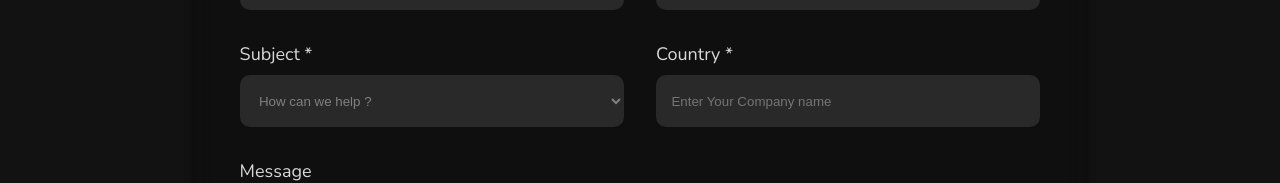
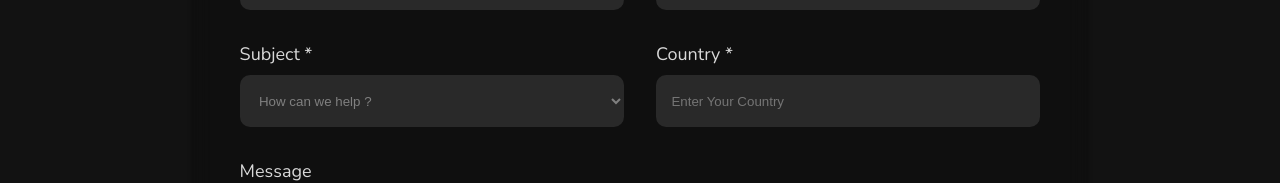
Before and after one commit to anamikagangadharan/tech, a React (Create React App) app: page / in a window 1280 px wide. Shown: the part 4433-4616 px from the top of the page. Built offline with nearby package versions, Linux system fonts and the light colour scheme.

Commit message:
added emailjs, toastify

```diff
--- a/package.json
+++ b/package.json
@@ -3,6 +3,7 @@
   "version": "0.1.0",
   "private": true,
   "dependencies": {
+    "@emailjs/browser": "^3.11.0",
     "@testing-library/jest-dom": "^5.17.0",
     "@testing-library/react": "^13.4.0",
     "@testing-library/user-event": "^13.5.0",
@@ -10,6 +11,7 @@
     "react-dom": "^18.2.0",
     "react-scripts": "5.0.1",
     "react-scroll": "^1.8.9",
+    "react-toastify": "^9.1.3",
     "swiper": "^10.1.0",
     "web-vitals": "^2.1.4"
   },
--- a/src/components/Contact/Contact.jsx
+++ b/src/components/Contact/Contact.jsx
@@ -1,7 +1,32 @@
-import React from 'react'
+import React,{useRef} from 'react'
 import css from "./Contact.module.css"
+import { ToastContainer, toast } from "react-toastify";
+import "react-toastify/dist/ReactToastify.css";
+import emailjs from "@emailjs/browser";
 
 const Contact = () => {
+  const notify = () => toast.success("Sent Successfully");
+  const form = useRef();
+
+  const sendEmail = (e) => {
+    e.preventDefault();
+
+    emailjs
+      .sendForm(
+        "service_uonholy",
+      "template_y03ilxe",
+      form.current,
+      "0ShbDNI1kk0Ln2HDZ"
+      )
+      .then(
+        (result) => {
+          console.log(result.text);
+        },
+        (error) => {
+          console.log(error.text);
+        }
+      );
+  };
   return (
     <div className={css.container}>
 
@@ -14,54 +39,55 @@ const Contact = () => {
 for your success in the digital world.</span>
       </div>
 
-      <form className={css.div3}>
+      <form className={css.div3}  ref={form} onSubmit={sendEmail}>
         <div className={css.set}>
             <div className={css.line}>
             <label htmlFor="">Full name *</label>
-            <input className={css.contactinp}  required type="text" name="" id=""  placeholder='Enter Your Name'/>
+            <input className={css.contactinp}  required type="text" name="to_name" id=""  placeholder='Enter Your Name'/>
             </div>
             <div className={css.line}>
             <label htmlFor="">Your Email *</label>
-            <input className={css.contactinp}  required  type="email" name="" id="" placeholder='Enter Your Email' />
+            <input className={css.contactinp}  required  type="email" name="to_email" id="" placeholder='Enter Your Email' />
             </div>
         </div>
         <div className={css.set}>
             <div className={css.line}>
             <label htmlFor="">Phone number *</label>
-            <input className={css.contactinp}  required type="number" name="" id=""  placeholder='Enter Your Number'/>
+            <input className={css.contactinp}  required type="number" name="number" id=""  placeholder='Enter Your Number'/>
             </div>
             <div className={css.line}>
             <label htmlFor="">Company *</label>
-            <input className={css.contactinp}  required type="text" name="" id=""  placeholder='Enter Your Company name'/>
+            <input className={css.contactinp}  required type="text" name="company" id=""  placeholder='Enter Your Company name'/>
             </div>
         </div>
         <div className={css.set}>
             <div className={css.line}>
             <label for="cars">Subject *</label>
 
-            <select className={css.selectinput} name="cars" id="cars">
-  <option className={css.opt} value="volvo">How can we help ?</option>
-  <option className={css.opt} value="saab">IT Consultancy Service</option>
-  <option className={css.opt} value="mercedes">Web Design & Development</option>
-  <option className={css.opt} value="mercedes">Mobile App Development</option>
-  <option className={css.opt} value="mercedes">Digital Branding Services</option>
-  <option className={css.opt} value="mercedes">Software Development</option>
+            <select className={css.selectinput} name="subject" id="cars">
+  <option className={css.opt} value="Nil">How can we help ?</option>
+  <option className={css.opt} value="Consultancy service">IT Consultancy Service</option>
+  <option className={css.opt} value="Web Design & Development">Web Design & Development</option>
+  <option className={css.opt} value="Mobile App Development">Mobile App Development</option>
+  <option className={css.opt} value="digital Branding Services">Digital Branding Services</option>
+  <option className={css.opt} value="Software Development">Software Development</option>
 
 </select>
 
             </div>
             <div className={css.line}>
             <label htmlFor="">Country *</label>
-            <input className={css.contactinp}  required type="text" name="" id=""  placeholder='Enter Your Company name'/>
+            <input className={css.contactinp}  required type="text" name="country" id=""  placeholder='Enter Your Country'/>
             </div>
         </div>
 
         <div className={css.lastset}>
             <label htmlFor="">Message</label>
 
-          <input className={css.messageinp} type="text"  placeholder='Enter some message here'/>
+          <input className={css.messageinp} type="text" name='message' placeholder='Enter some message here'/>
         </div>
-        <button className={css.subbtn}>Submit</button>
+        <button onClick={notify} className={css.subbtn}>Submit</button>
+        <ToastContainer style={{width:"257px", height:"50px"}} autoClose={600} position={"bottom-center"} />
       </form>
 
 
```
Also changed, not shown: 1 other file (tests, documents, lock files or other folders).
